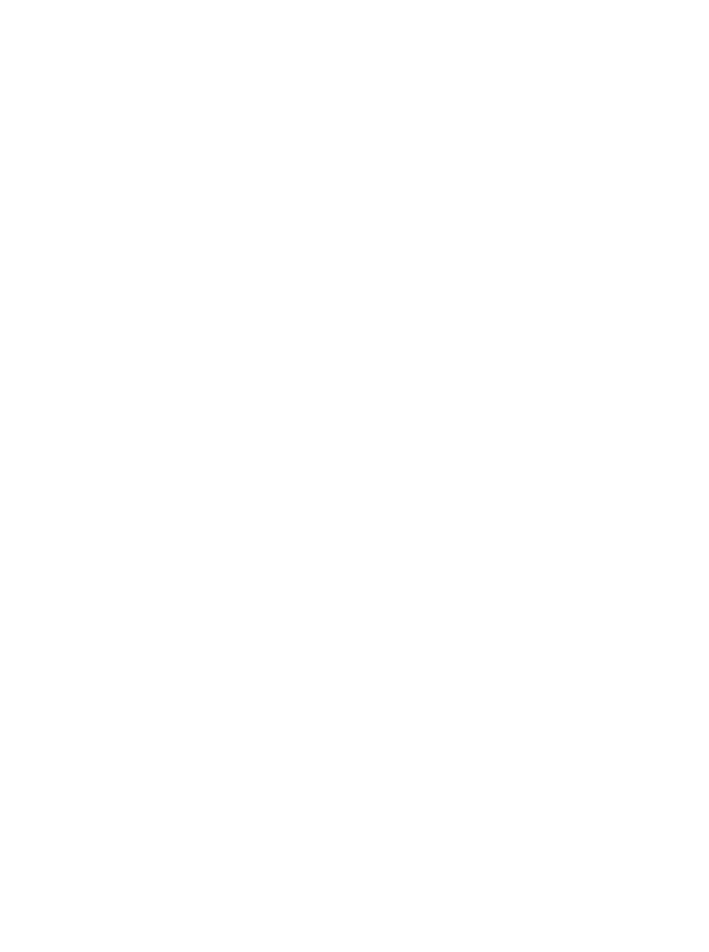
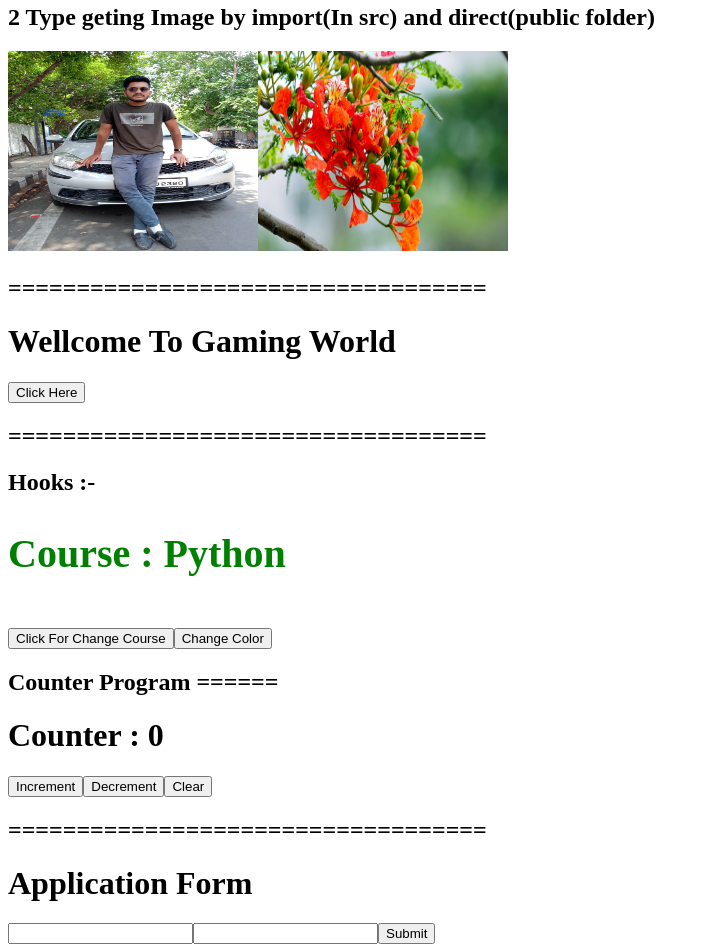
Before and after one commit to rahullokhande123/React_codes, a React (Vite) app: page / in a window 1280 px wide. Shown: the part 1176-2128 px from the top of the page, without its empty margins (0-709 px from the left). Before the commit the page ends 1133 px from the top, so only its background shows below. Built offline with nearby package versions, Linux system fonts and the light colour scheme.

Commit message:
React.js

```diff
--- a/src/App.jsx
+++ b/src/App.jsx
@@ -3,6 +3,10 @@ import Page1 from "./components/Page1"
 import Page2 from "./components/Page2"
 import Page3 from "./components/Page3"
 import Page4 from "./components/Page4";
+
+import img1 from "./r1.jpg"
+
+import { useState } from "react";
 
 const name="Rahul";
 const age=24;
@@ -52,8 +56,36 @@ const myhead1={
 
 // ============================================
 
+const myName=(nm)=>{
+  alert(" This is area of : " + nm + ","+" let's play ")
+}
+
 
 const App=()=>{
+
+  const [course,setCourse]=useState("Python")
+  const [color,setColor]=useState("Green")
+  const [count,setCount]=useState(0)
+  const [name,setName]=useState("")
+  const [city,setCity]=useState("")
+
+  const Inc=()=>{
+    setCount(count+1)
+  }
+  const Dec=()=>{
+    setCount(count-1)
+  }
+  const Res=()=>{
+    setCount(0)
+  }
+
+  // ====================================
+
+  const Submit=()=>{
+    let InputeVAL={name:name, city:city}
+    alert(InputeVAL.name+" "+InputeVAL.city)
+  }
+
   return(
 
     <>
@@ -80,6 +112,36 @@ const App=()=>{
     <h2>===================================</h2>
 
     <h1 className="head1">Hello Devoloper's, Wellcom to cybrom Bhopal!!!!</h1>
+    <h2>===================================</h2>
+    <h2>2 Type geting Image by import(In src) and direct(public folder)</h2>
+
+    <img src={img1} alt="" width="250px" height="200px" />
+    <img src="public/c4.jpg" alt="" width="250px" height="200px" />
+
+    <h2>===================================</h2>
+
+    <>
+      <h1>Wellcome To Gaming World</h1>
+      <button onClick={()=>{myName("PUBG")}}>Click Here</button>
+    </>
+
+    <h2>===================================</h2>
+    <h2>Hooks :- </h2>
+    <h2 style={{color:color,fontSize:"40px"}}> Course : {course}</h2>  <br />
+    <button onClick={()=>{setCourse("Django")}}>Click For Change Course</button>
+    <button onClick={()=>{setColor("yellow")}}>Change Color</button>
+
+    <h2>Counter Program ======</h2>
+    <h1>Counter : {count}</h1>
+    <button onClick={Inc}>Increment</button>
+    <button onClick={Dec}>Decrement</button>
+    <button onClick={Res}>Clear</button> <br />
+
+    <h2>===================================</h2>
+    <h1> Application Form </h1>
+    <input type="text" value={name} onChange={(e)=>{setName(e.target.value)}} />
+    <input type="text" value={city} onChange={(e)=>{setCity(e.target.value)}} />
+    <button onClick={Submit}>Submit</button>
 
     </>
   )
```
